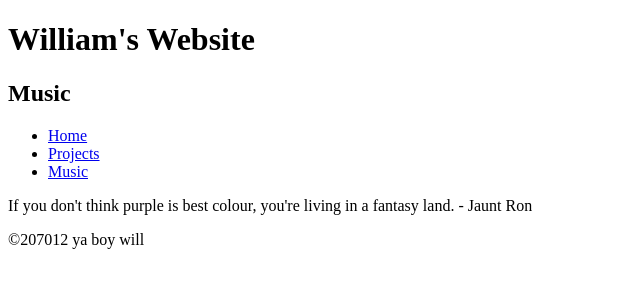
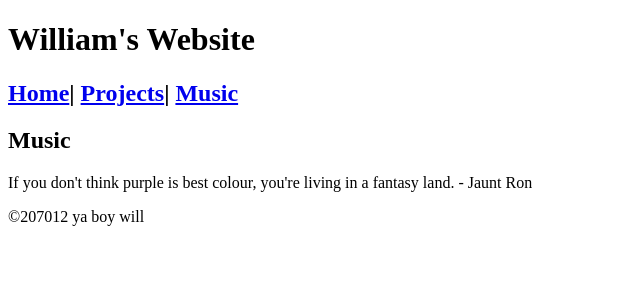
Before and after one commit to PlasmaGruntWill/CompCampsWebsite, a plain HTML site: page music.html in a window 1280 px wide. Shown: the whole page, without its empty margins (0-640 px from the left). Drawn offline with Linux system fonts and the light colour scheme.

Commit message:
made a sexy new thing

```diff
--- a/music.html
+++ b/music.html
@@ -11,14 +11,13 @@
 <body>
   <header>
     <h1>William's Website</h1>
+    <h2><a href="index.html">Home</a>|
+      <a href="project.html">Projects</a>|
+      <a href="music.html">Music</a></h2>
     <h2>Music</h2>
   </header>
   <nav>
-    <ul>
-      <li><a href="index.html">Home</a></li>
-      <li><a href="project.html">Projects</a></li>
-      <li><a href="music.html">Music</a></li>
-    </ul>
+
   </nav>
   <main>
     <p>If you don't think purple is best colour, you're living in a fantasy land. - Jaunt Ron</p>
```
Also changed, not shown: index.html (+1 -1 lines), project.html (+4 -5 lines).
